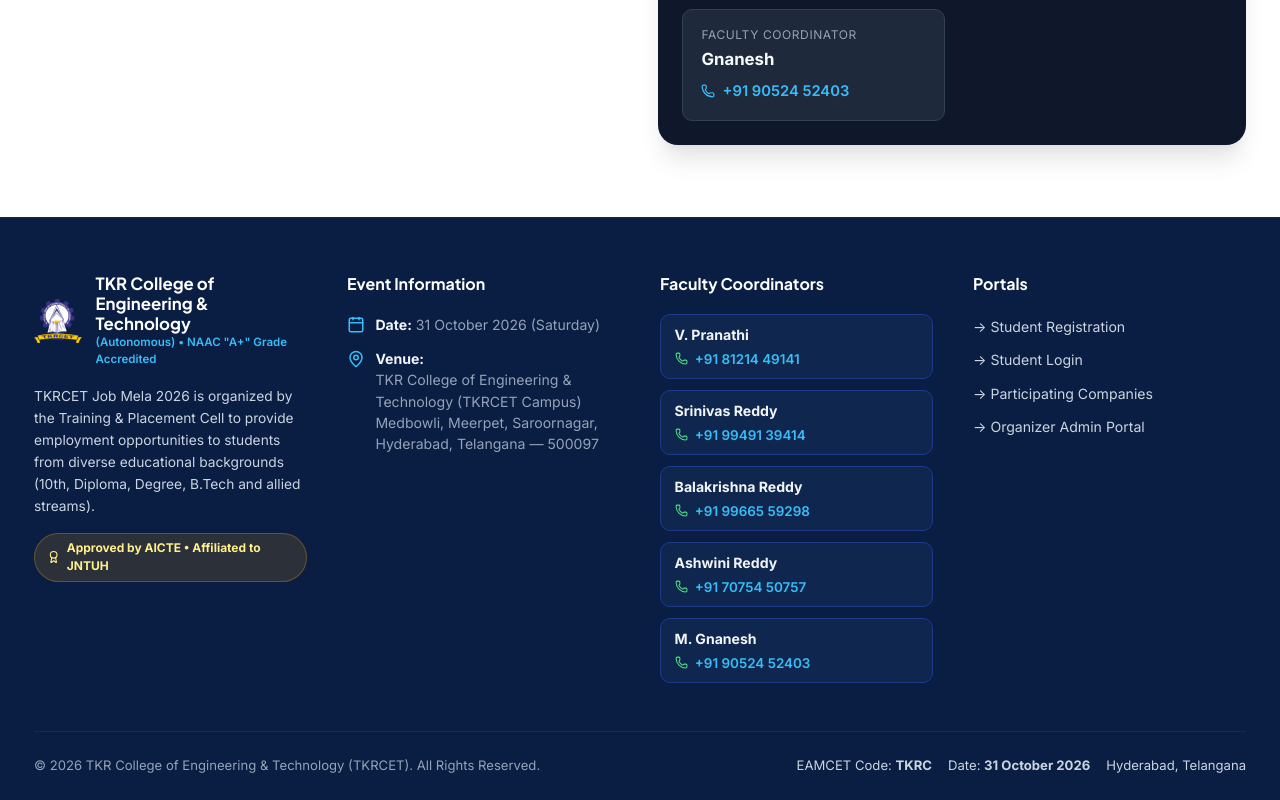
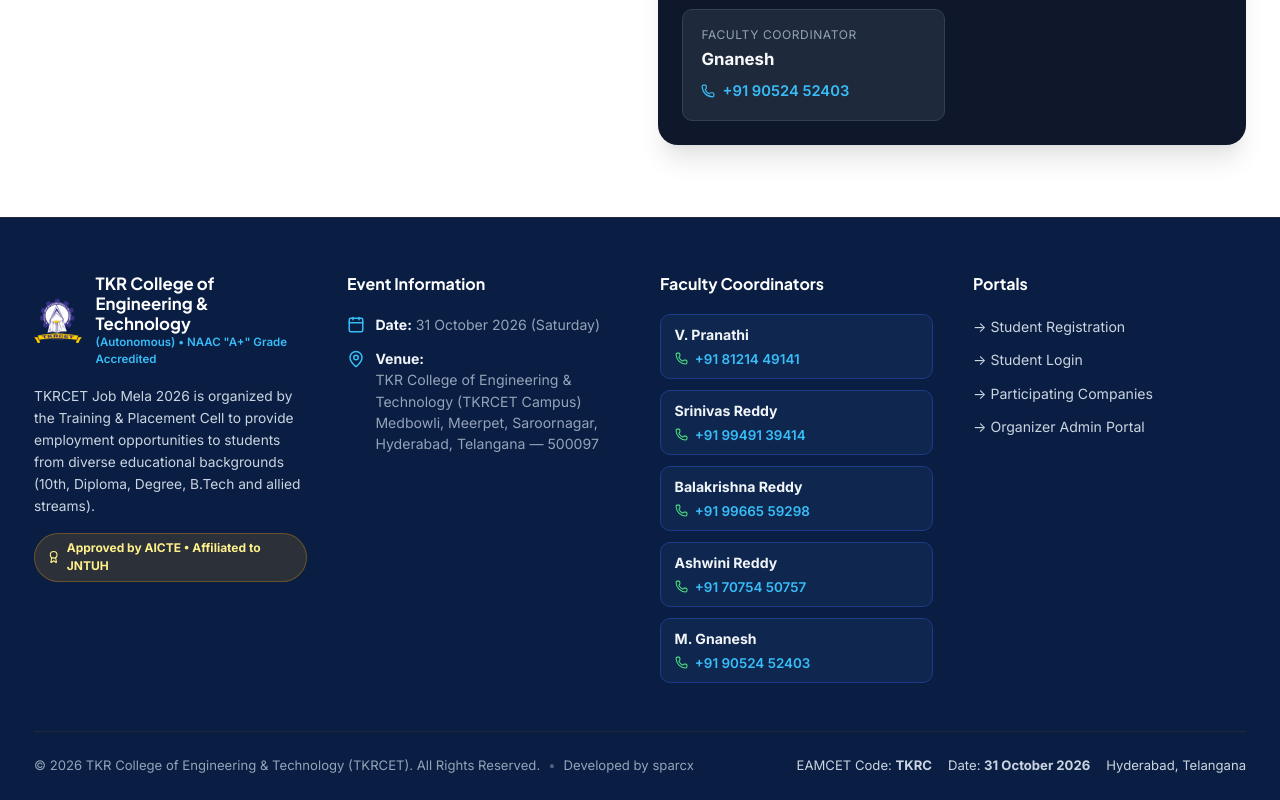
Before and after one commit to jobmelatkrcet/jobmela, a React (Vite) app in the folder frontend/: page / in a window 1280 px wide. Shown: the part 3046-3846 px from the top of the page. Built offline with nearby package versions, Linux system fonts and the light colour scheme; no server answers.

Commit message:
feat(footer): add 'Developed by sparcx' link to sparcx.in

```diff
--- a/frontend/src/components/Footer.jsx
+++ b/frontend/src/components/Footer.jsx
@@ -198,7 +198,24 @@
           }}
         >
           <div>
-            © 2026 TKR College of Engineering &amp; Technology (TKRCET). All Rights Reserved.
+            <span>© 2026 TKR College of Engineering &amp; Technology (TKRCET). All Rights Reserved.</span>
+            <span style={{ margin: '0 0.5rem', opacity: 0.5 }}>•</span>
+            <span>
+              Developed by{' '}
+              <a
+                href="https://sparcx.in"
+                target="_blank"
+                rel="noopener noreferrer"
+                style={{
+                  color: 'inherit',
+                  textDecoration: 'none',
+                }}
+                onMouseEnter={(e) => (e.currentTarget.style.textDecoration = 'underline')}
+                onMouseLeave={(e) => (e.currentTarget.style.textDecoration = 'none')}
+              >
+                sparcx
+              </a>
+            </span>
           </div>
           <div style={{ display: 'flex', gap: '1rem', color: '#cbd5e1', flexWrap: 'wrap' }}>
             <span>EAMCET Code: <strong>TKRC</strong></span>
```
